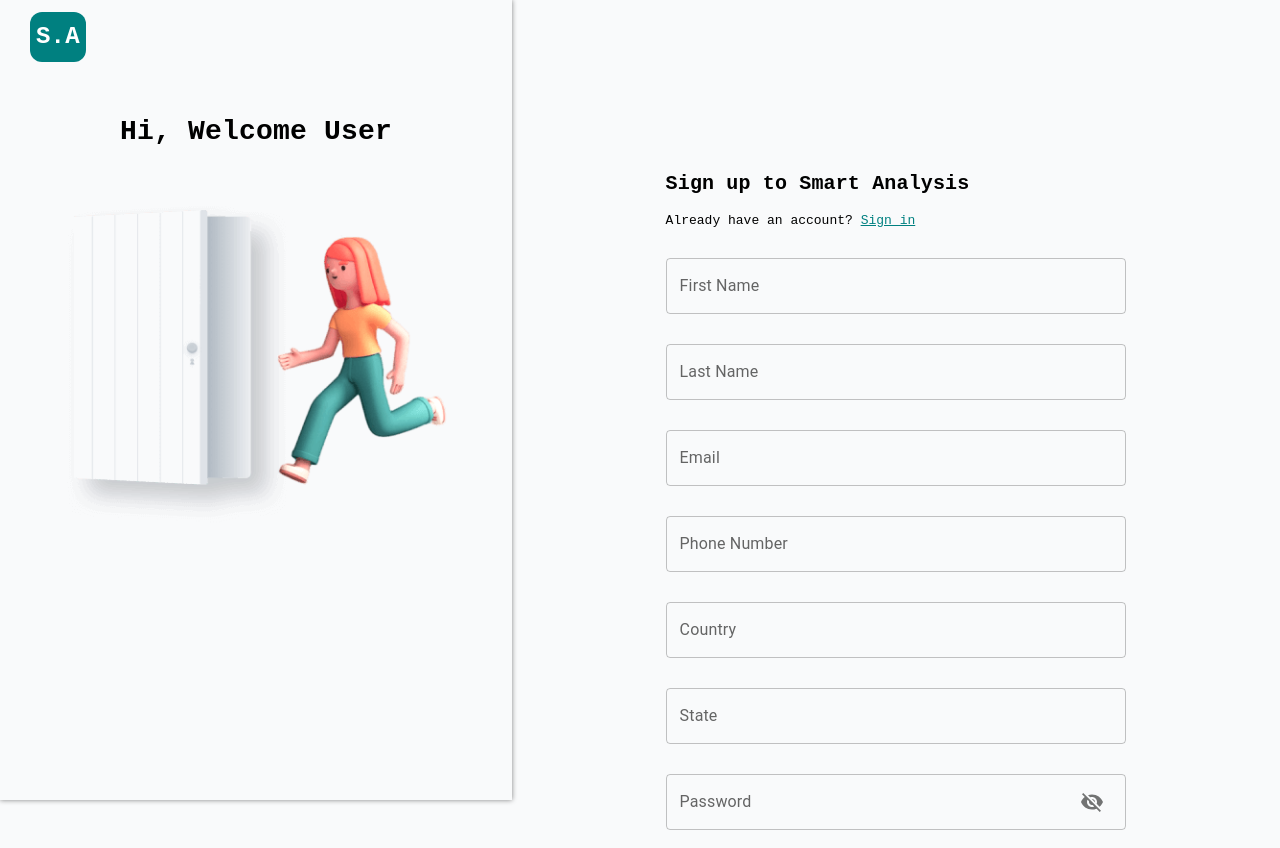
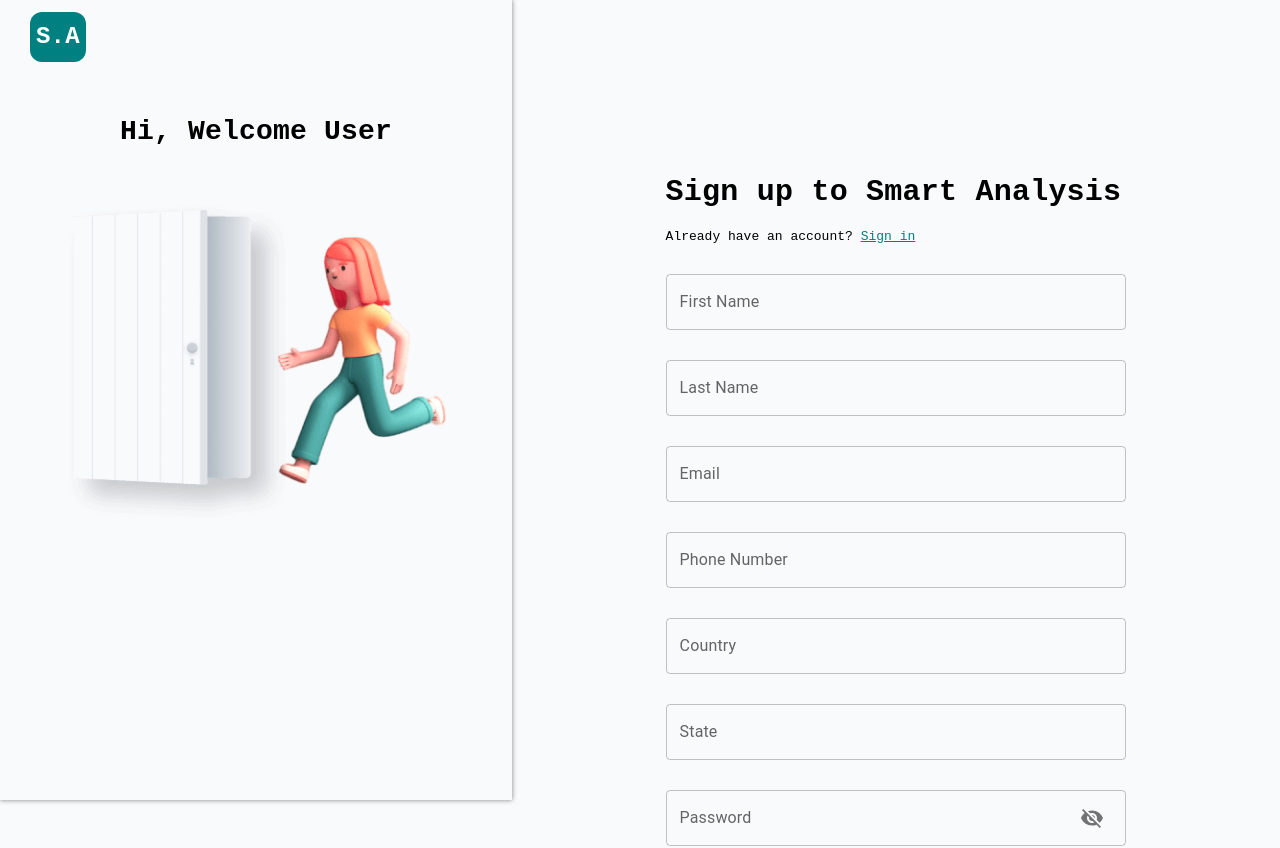
Before and after one commit to sanite1/smart-analysis, a React (Create React App) app: page /signup in a window 1280 px wide. Shown: the top 848 px of the page. Built offline with nearby package versions, Linux system fonts and the light colour scheme.

Commit message:
Increase sign up font

```diff
--- a/src/Pages/Signup.js
+++ b/src/Pages/Signup.js
@@ -218,6 +218,7 @@ const Login = () => {
                                 marginTop: 6,
                                 fontWeight: 600,
                                 fontFamily: "monospace",
+                                fontSize: "30px",
                             }}
                         >
                             Sign up to Smart Analysis
```
